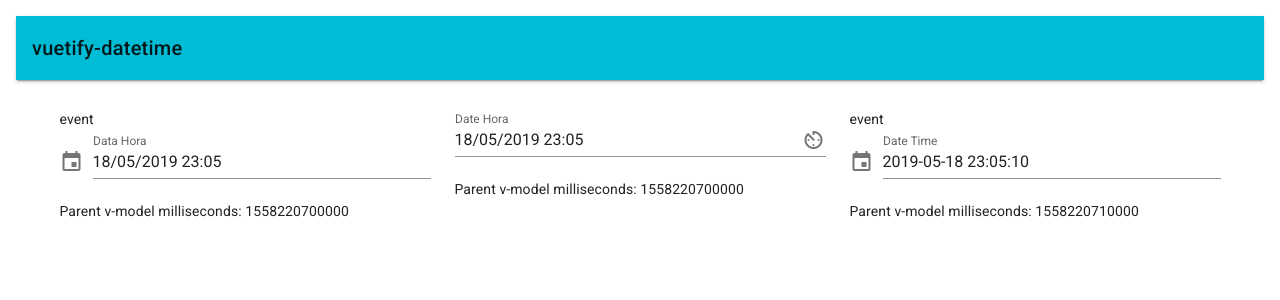
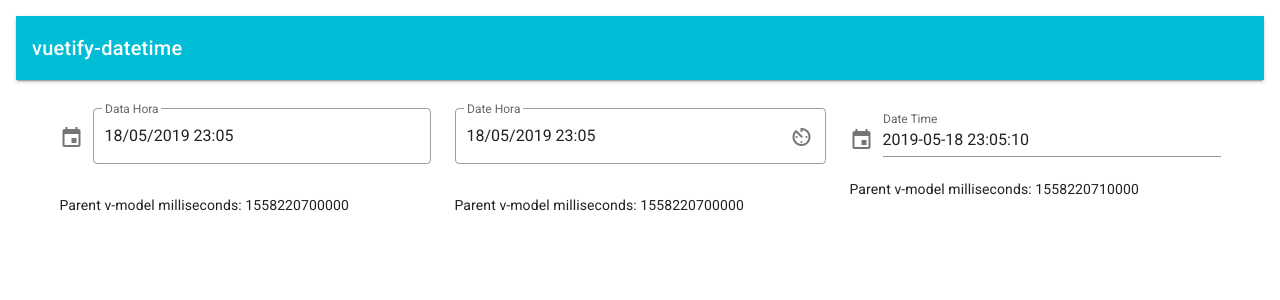
Before and after one commit to juareznasato/vuetify-datetime, a Vue app: page / in a window 1280 px wide. Shown: the top 300 px of the page. Built offline with nearby package versions, Linux system fonts and the light colour scheme.

Commit message:
Outlined

```diff
--- a/package.json
+++ b/package.json
@@ -1,6 +1,6 @@
 {
   "name": "vuetify-datetime",
-  "version": "2.0.1",
+  "version": "2.0.2",
   "description": "DateTime component to vuetify 2.x",
   "author": {
     "name": "Juarez Nasato",
--- a/src/App.vue
+++ b/src/App.vue
@@ -1,7 +1,7 @@
 <template>
   <v-app id="inspire">
     <v-card-title>
-      <v-toolbar flat class="elevation-2" color="cyan">
+      <v-toolbar flat dark class="elevation-2" color="cyan">
         <v-toolbar-title>vuetify-datetime</v-toolbar-title>
       </v-toolbar>
     </v-card-title>
@@ -53,7 +53,8 @@ export default {
       backgroundColor: "blue",
       closeOnDateClick: false,
       useSeconds: false,
-      clearable: false
+      clearable: false,
+      outlined: true
     },
     value2: 1558220700000,
     label2: "Date Hora",
@@ -67,7 +68,8 @@ export default {
       backgroundColor: "blue",
       closeOnDateClick: true,
       useSeconds: false,
-      clearable: false
+      clearable: false,
+      outlined: true
     },
     value3: 1558220710000,
     label3: "Date Time",
@@ -81,7 +83,8 @@ export default {
       backgroundColor: "blue",
       closeOnDateClick: false,
       useSeconds: true,
-      clearable: true
+      clearable: true,
+      outlined: false
     }
   })
 };
--- a/src/components/VuetifyDateTime.vue
+++ b/src/components/VuetifyDateTime.vue
@@ -1,6 +1,5 @@
 <template>
   <div>
-          {{options.icon}}
     <v-menu
       v-model="menu"
       v-bind:close-on-content-click="false"
@@ -15,6 +14,7 @@
           v-model="compShow"
           v-bind:readonly="readonly"
           v-bind:clearable="options.clearable"
+          v-bind:outlined="options.outlined"
           v-bind:label="label"
           v-bind:prepend-icon="options.icon"
           v-bind:append-icon="options.iconTime"
@@ -88,7 +88,8 @@ export default {
           backgroundColor: "cyan",
           closeOnDateClick: false,
           useSeconds: false,
-          clearable: false
+          clearable: false,
+          outlined: false
         };
       }
     }
```
